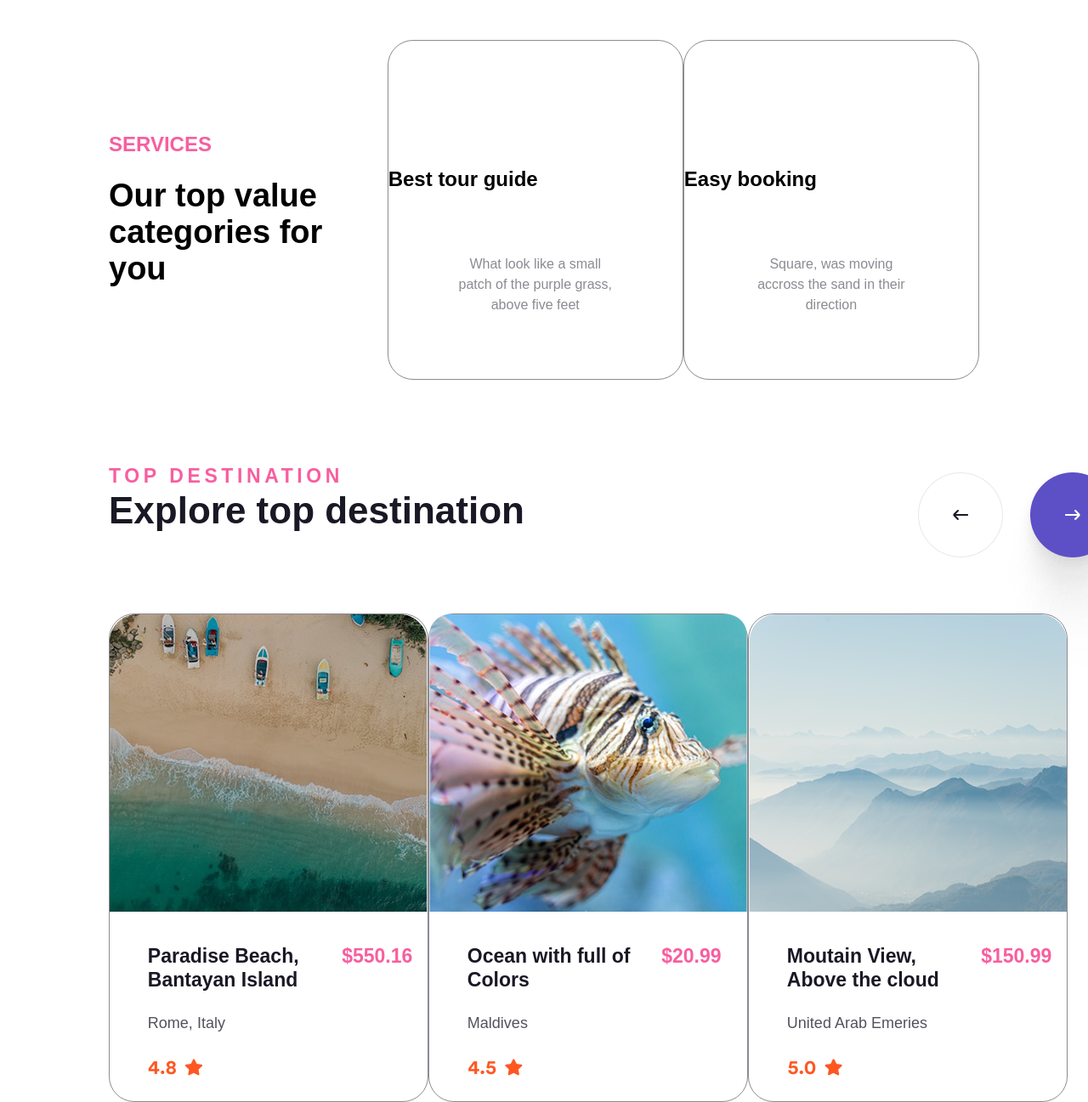
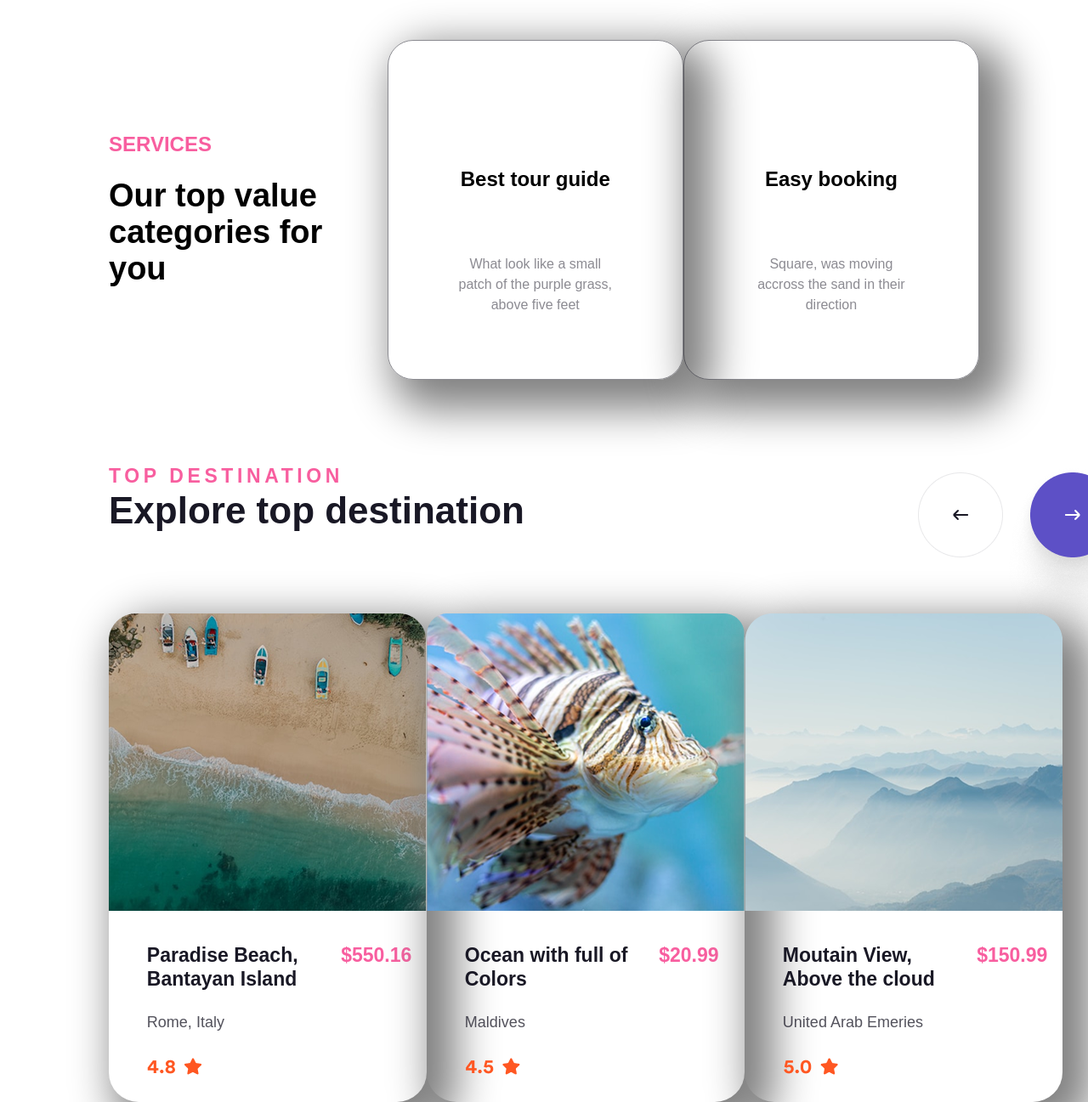
Before and after one commit to kiendo21/final, a plain HTML site: page index.html in a window 1280 px wide. Shown: the part 1117-2414 px from the top of the page at 85% size. Drawn offline with Linux system fonts and the light colour scheme.

Commit message:
new file

```diff
--- a/index.html
+++ b/index.html
@@ -82,7 +82,7 @@
         </div>
         <div class="service-2">
             <img src="./assets/destination 1.png" alt="">
-            <h2 class="sh2">Best tour guide</h2>
+            <h2>Best tour guide</h2>
             <div>
                 <p class="service-p">What look like a small</p>
                 <p class="service-p">patch of the purple grass,</p>
@@ -91,7 +91,7 @@
         </div>
         <div class="service-2">
             <img src="./assets/booking 1.png" alt="">
-            <h2 class="sh2">Easy booking</h2>
+            <h2>Easy booking</h2>
             <div>
                 <p class="service-p">Square, was moving</p>
                 <p class="service-p">accross the sand in their</p>
@@ -143,7 +143,7 @@
                     </div>
                 </div>
             </div>
-                        <div class="destination-item">
+            <div class="destination-item">
                 <img src="./assets/Rectangle 6 (2).png" alt="">
                 <div class="item-info">
                     <div class="item-top">
--- a/quan.css
+++ b/quan.css
@@ -161,6 +161,7 @@ color: rgba(25, 24, 37, 0.5);
     width: 350px;
     height: 400px;
     border-radius: 30px;
+    box-shadow: 20px 20px 50px 15px grey;
 }
 
 .sh2{
@@ -218,9 +219,9 @@ flex-grow: 0;
 }
 
 .destination-item{
-    border-radius: 30px;
+    border-radius: 35px;
     height: 575px;
-    border: 1px solid rgba(25, 24, 37, 0.5);
+    box-shadow: 20px 20px 50px 15px grey;
 }
 
 .item-info{
```
